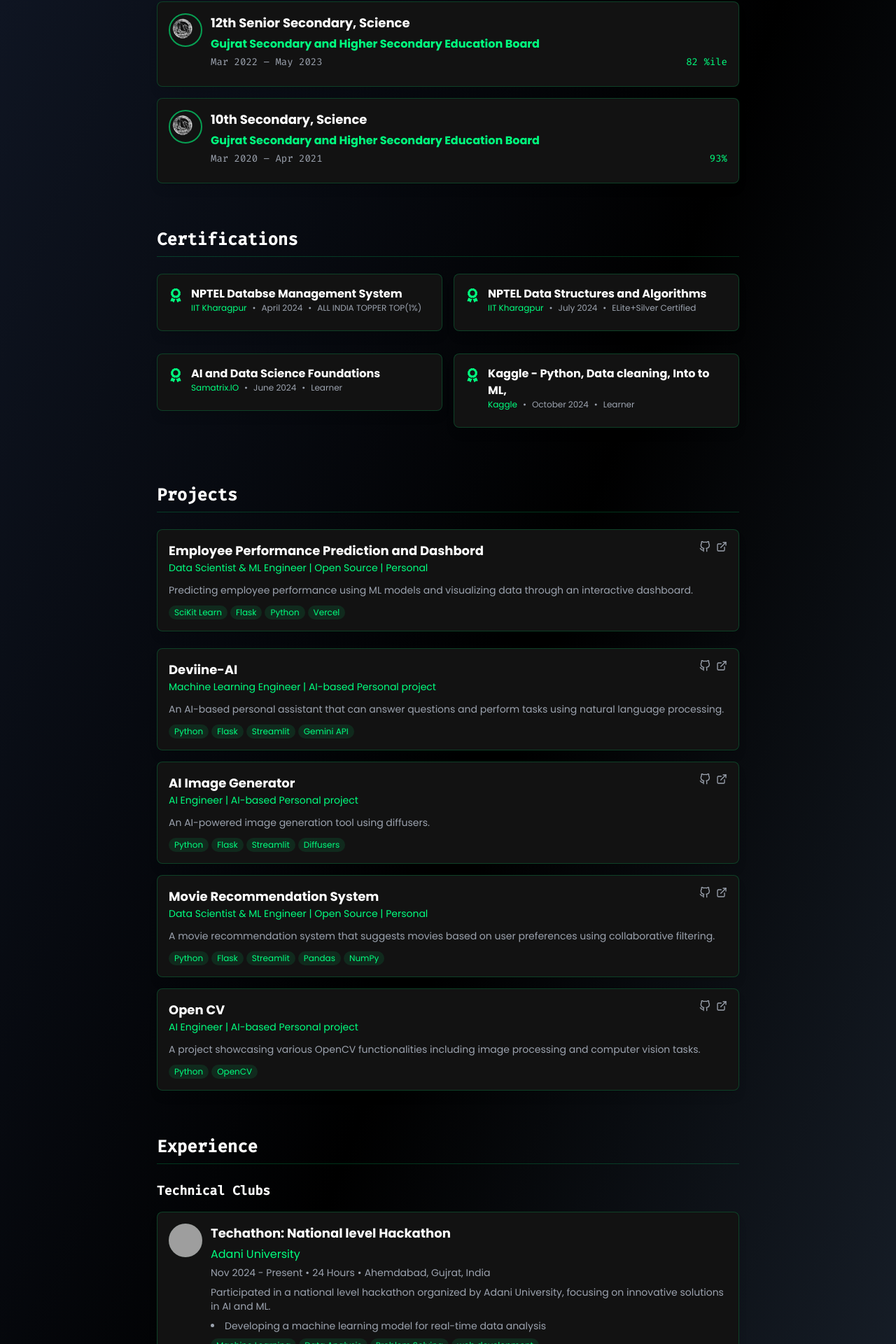
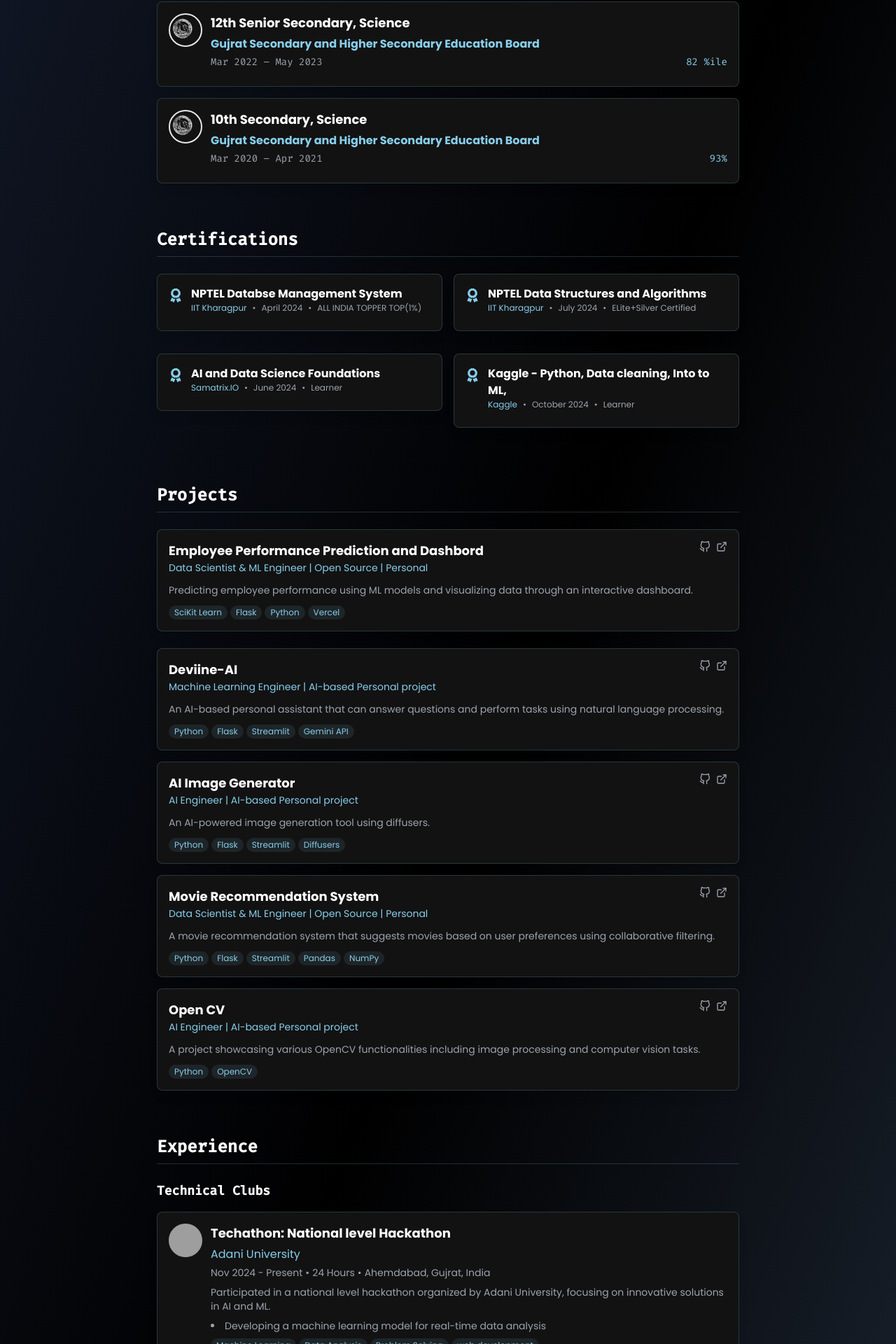
Before and after one commit to OMCHOKSI108/client, a React (Vite) app: page /resume in a window 1280 px wide. Shown: the part 429-2349 px from the top of the page at 70% size. Built offline with nearby package versions, Linux system fonts and the light colour scheme; grey boxes are pictures that could not be loaded.

Commit message:
changed sky-bluee

```diff
--- a/src/components/ResumeNew.jsx
+++ b/src/components/ResumeNew.jsx
@@ -14,9 +14,9 @@ const EducationCard = ({ data }) => {
       transition={{ duration: 0.4 }}
       className="mb-4 md:mb-6"
     >
-      <div className="bg-[#121212] backdrop-blur-sm border border-[#00FF7F]/20 rounded-lg p-3 md:p-4 shadow-lg hover:shadow-[#00FF7F]/20 transition-all duration-300">
+      <div className="bg-[#121212] backdrop-blur-sm border border-[#87CEEB]/20 rounded-lg p-3 md:p-4 shadow-lg hover:shadow-[#87CEEB]/20 transition-all duration-300">
         <div className="flex items-start space-x-2 md:space-x-3">
-          <div className="flex-shrink-0 w-10 h-10 md:w-12 md:h-12 rounded-full overflow-hidden border-2 border-[#00FF7F]/60">
+          <div className="flex-shrink-0 w-10 h-10 md:w-12 md:h-12 rounded-full overflow-hidden border-2 border-[#87CEEB]/600">
             <img
               src={data.logo}
               alt={`${data.institution} logo`}
@@ -27,12 +27,12 @@ const EducationCard = ({ data }) => {
             <h3 className="text-base md:text-lg font-bold text-white mb-1 font-poppins">
               {data.degree}
             </h3>
-            <p className="text-sm md:text-base text-[#00FF7F] font-semibold mb-1 font-poppins">
+            <p className="text-sm md:text-base text-[#87CEEB] font-semibold mb-1 font-poppins">
               {data.institution}
             </p>
             <div className="flex justify-between items-center text-gray-400 text-xs md:text-sm font-fira mb-2">
               <span>{data.duration}</span>
-              <span className="text-[#00FF7F]">{data.grade}</span>
+              <span className="text-[#87CEEB]">{data.grade}</span>
             </div>
             {data.details && (
               <ul className="list-disc list-inside text-gray-400 text-xs md:text-sm space-y-1">
@@ -58,9 +58,9 @@ const ExperienceCard = ({ data }) => {
       transition={{ duration: 0.4 }}
       className="mb-4 md:mb-6"
     >
-      <div className="bg-[#121212] backdrop-blur-sm border border-[#00FF7F]/20 rounded-lg p-3 md:p-4 shadow-lg hover:shadow-[#00FF7F]/20 transition-all duration-300">
+      <div className="bg-[#121212] backdrop-blur-sm border border-[#87CEEB]/20 rounded-lg p-3 md:p-4 shadow-lg hover:shadow-[#87CEEB]/20 transition-all duration-300">
         <div className="flex flex-col sm:flex-row sm:items-start space-y-2 sm:space-y-0 sm:space-x-3">
-          <div className="flex-shrink-0 w-10 h-10 md:w-12 md:h-12 bg-[#00FF7F]/10 rounded-full flex items-center justify-center overflow-hidden">
+          <div className="flex-shrink-0 w-10 h-10 md:w-12 md:h-12 bg-[#87CEEB]/10 rounded-full flex items-center justify-center overflow-hidden">
             <img
               src={data.logo}
               alt={`${data.organization} logo`}
@@ -69,7 +69,7 @@ const ExperienceCard = ({ data }) => {
           </div>
           <div className="flex-grow">
             <h3 className="text-base md:text-lg font-bold text-white mb-1">{data.title}</h3>
-            <p className="text-sm md:text-base text-[#00FF7F] mb-1">{data.organization}</p>
+            <p className="text-sm md:text-base text-[#87CEEB] mb-1">{data.organization}</p>
             <div className="flex flex-wrap gap-1 mb-2 text-xs md:text-sm">
               <span className="text-gray-400">{data.duration}</span>
               <span className="text-gray-400">•</span>
@@ -90,7 +90,7 @@ const ExperienceCard = ({ data }) => {
                 {data.skills.map((skill, index) => (
                   <span
                     key={index}
-                    className="px-2 py-0.5 bg-[#00FF7F]/10 text-[#00FF7F] rounded-full text-xs"
+                    className="px-2 py-0.5 bg-[#87CEEB]/10 text-[#87CEEB] rounded-full text-xs"
                   >
                     {skill}
                   </span>
@@ -127,15 +127,15 @@ const CertificationCard = ({ data }) => {
       transition={{ duration: 0.4 }}
       className="mb-4"
     >
-      <div className="bg-[#121212] backdrop-blur-sm border border-[#00FF7F]/20 rounded-lg p-4 shadow-lg hover:shadow-[#00FF7F]/20 transition-all duration-300">
+      <div className="bg-[#121212] backdrop-blur-sm border border-[#87CEEB]/20 rounded-lg p-4 shadow-lg hover:shadow-[#87CEEB]/20 transition-all duration-300">
         <div className="flex flex-col sm:flex-row sm:items-start space-y-2 sm:space-y-0 sm:space-x-3">
-          <div className="text-[#00FF7F] mt-1">
+          <div className="text-[#87CEEB] mt-1">
             {getIcon(data.type)}
           </div>
           <div className="flex-grow">
             <h3 className="text-md font-bold text-white">{data.title}</h3>
             <div className="flex flex-wrap items-center text-xs space-x-2 mb-2">
-              <span className="text-[#00FF7F]">{data.organization}</span>
+              <span className="text-[#87CEEB]">{data.organization}</span>
               <span className="text-gray-400">•</span>
               <span className="text-gray-400">{data.date}</span>
               <span className="text-gray-400">•</span>
@@ -165,19 +165,19 @@ const ProjectCard = ({ project }) => {
       transition={{ duration: 0.4 }}
       className="mb-6"
     >
-      <div className="bg-[#121212] backdrop-blur-sm border border-[#00FF7F]/20 rounded-lg p-4 shadow-lg hover:shadow-[#00FF7F]/20 transition-all duration-300">
+      <div className="bg-[#121212] backdrop-blur-sm border border-[#87CEEB]/20 rounded-lg p-4 shadow-lg hover:shadow-[#87CEEB]/20 transition-all duration-300">
         <div className="flex flex-col space-y-3">
           <div className="flex flex-col sm:flex-row sm:justify-between sm:items-start space-y-2 sm:space-y-0">
             <div>
               <h3 className="text-lg font-bold text-white">{project.title}</h3>
-              <p className="text-[#00FF7F] text-sm">{project.role} | {project.type}</p>
+              <p className="text-[#87CEEB] text-sm">{project.role} | {project.type}</p>
             </div>
             <div className="flex space-x-2">
               <a
                 href={project.github}
                 target="_blank"
                 rel="noopener noreferrer"
-                className="text-gray-400 hover:text-[#00FF7F]"
+                className="text-gray-400 hover:text-[#87CEEB]"
               >
                 <FiGithub className="w-4 h-4" />
               </a>
@@ -185,7 +185,7 @@ const ProjectCard = ({ project }) => {
                 href={project.live}
                 target="_blank"
                 rel="noopener noreferrer"
-                className="text-gray-400 hover:text-[#00FF7F]"
+                className="text-gray-400 hover:text-[#87CEEB]"
               >
                 <FiExternalLink className="w-4 h-4" />
               </a>
@@ -196,7 +196,7 @@ const ProjectCard = ({ project }) => {
             {project.techStack.map((tech, index) => (
               <span
                 key={index}
-                className="px-2 py-0.5 bg-[#00FF7F]/10 text-[#00FF7F] rounded-full text-xs"
+                className="px-2 py-0.5 bg-[#87CEEB]/10 text-[#87CEEB] rounded-full text-xs"
               >
                 {tech}
               </span>
@@ -453,7 +453,7 @@ const ResumeNew = () => {
           viewport={{ once: true }}
           className="mb-10 md:mb-16"
         >
-          <h3 className="text-xl md:text-2xl font-bold text-white mb-4 md:mb-6 font-fira border-b border-[#00FF7F]/20 pb-2">
+          <h3 className="text-xl md:text-2xl font-bold text-white mb-4 md:mb-6 font-fira border-b border-[#87CEEB]/20 pb-2">
             Education
           </h3>
           <div className="space-y-3 md:space-y-4">
@@ -471,7 +471,7 @@ const ResumeNew = () => {
           viewport={{ once: true }}
           className="mb-10 md:mb-16"
         >
-          <h3 className="text-xl md:text-2xl font-bold text-white mb-4 md:mb-6 font-fira border-b border-[#00FF7F]/20 pb-2">
+          <h3 className="text-xl md:text-2xl font-bold text-white mb-4 md:mb-6 font-fira border-b border-[#87CEEB]/20 pb-2">
             Certifications
           </h3>
           <div className="grid grid-cols-1 md:grid-cols-2 gap-4">
@@ -489,7 +489,7 @@ const ResumeNew = () => {
           viewport={{ once: true }}
           className="mb-10 md:mb-16"
         >
-          <h3 className="text-xl md:text-2xl font-bold text-white mb-4 md:mb-6 font-fira border-b border-[#00FF7F]/20 pb-2">
+          <h3 className="text-xl md:text-2xl font-bold text-white mb-4 md:mb-6 font-fira border-b border-[#87CEEB]/20 pb-2">
             Projects
           </h3>
           <div className="space-y-4">
@@ -507,7 +507,7 @@ const ResumeNew = () => {
           viewport={{ once: true }}
           className="mb-10 md:mb-16"
         >
-          <h3 className="text-xl md:text-2xl font-bold text-white mb-4 md:mb-6 font-fira border-b border-[#00FF7F]/20 pb-2">
+          <h3 className="text-xl md:text-2xl font-bold text-white mb-4 md:mb-6 font-fira border-b border-[#87CEEB]/20 pb-2">
             Experience
           </h3>
 
@@ -544,14 +544,14 @@ const ResumeNew = () => {
           viewport={{ once: true }}
           className="mb-10 md:mb-16"
         >
-          <h3 className="text-xl md:text-2xl font-bold text-white mb-4 md:mb-6 font-fira border-b border-[#00FF7F]/20 pb-2">
+          <h3 className="text-xl md:text-2xl font-bold text-white mb-4 md:mb-6 font-fira border-b border-[#87CEEB]/20 pb-2">
             Achievements
           </h3>
-          <div className="bg-[#121212] backdrop-blur-sm border border-[#00FF7F]/20 rounded-lg p-6 shadow-lg">
+          <div className="bg-[#121212] backdrop-blur-sm border border-[#87CEEB]/20 rounded-lg p-6 shadow-lg">
             <div className="flex flex-col space-y-6">
               <div>
                 <div className="flex items-center space-x-3 mb-3">
-                  <FaAward className="text-[#00FF7F] w-5 h-5" />
+                  <FaAward className="text-[#87CEEB] w-5 h-5" />
                   <h4 className="text-white font-semibold text-base">Data Science Treasure Hunt</h4>
                 </div>
                 <p className="text-gray-400">2nd Rank Among 40 teams</p>
@@ -559,7 +559,7 @@ const ResumeNew = () => {
 
               <div>
                 <div className="flex items-center space-x-3 mb-3">
-                  <FaCode className="text-[#00FF7F] w-5 h-5" />
+                  <FaCode className="text-[#87CEEB] w-5 h-5" />
                   <h4 className="text-white font-semibold text-base">ImmunoQuest: The deep learning hackathon</h4>
                 </div>
                 <p className="text-gray-400">Secured Top 9 Position in Leaderboard among 50+ experienced Teams </p>
@@ -576,7 +576,7 @@ const ResumeNew = () => {
             onClick={() => {
               window.location.href = '/Resume.pdf';
             }}
-            className="px-4 md:px-6 py-2 md:py-3 border-2 border-[#00FF7F] text-[#00FF7F] rounded-md hover:bg-[#00FF7F] hover:text-[#121212] transition-colors duration-300 flex items-center space-x-2 font-fira text-sm md:text-base"
+            className="px-4 md:px-6 py-2 md:py-3 border-2 border-[#00FF7F] text-[#87CEEB] rounded-md hover:bg-[#00FF7F] hover:text-[#121212] transition-colors duration-300 flex items-center space-x-2 font-fira text-sm md:text-base"
           >
             <FaDownload className="w-4 h-4 md:w-5 md:h-5" />
             <span>Download CV</span>
```
Also changed, not shown: src/components/Achievements.jsx (+5 -5 lines).
